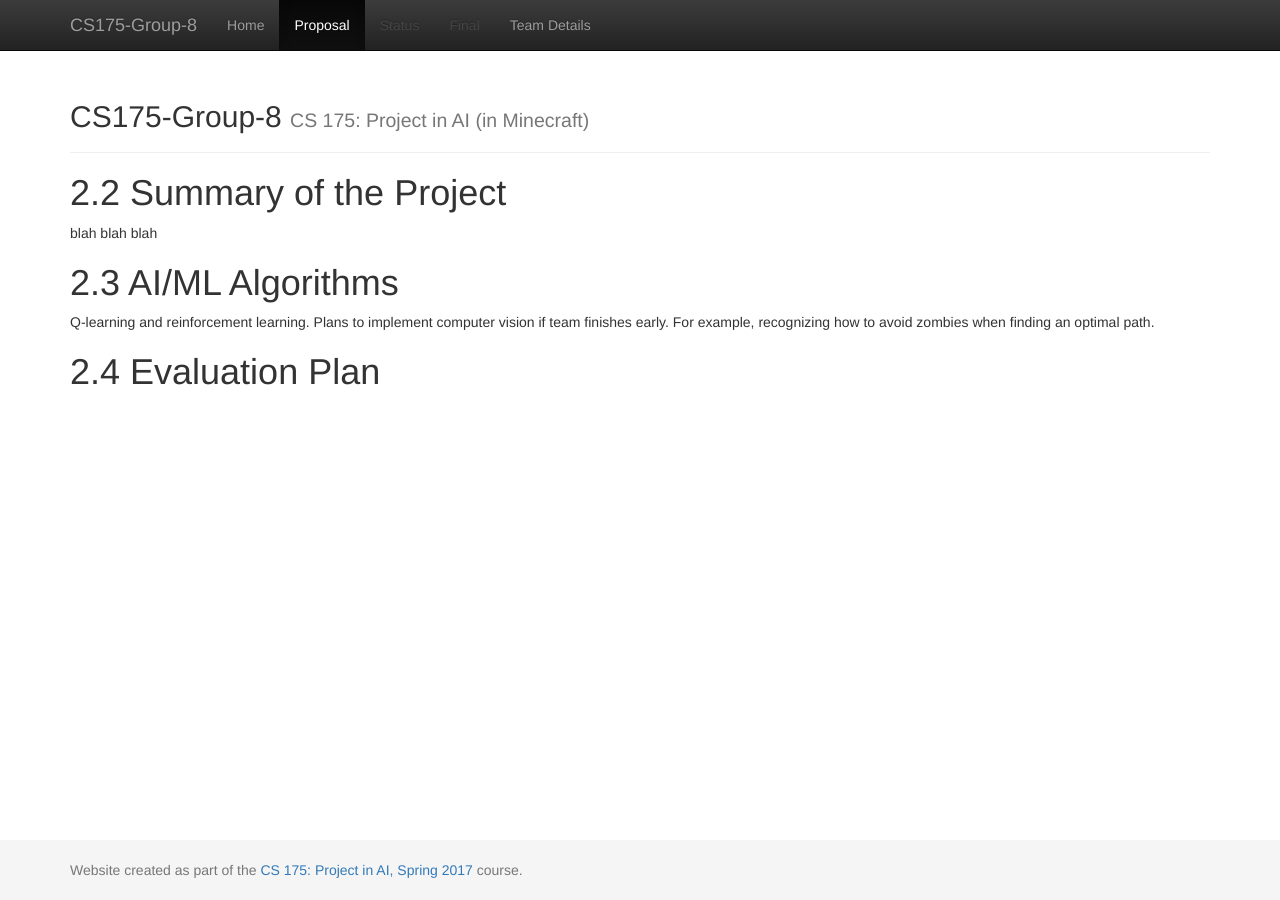
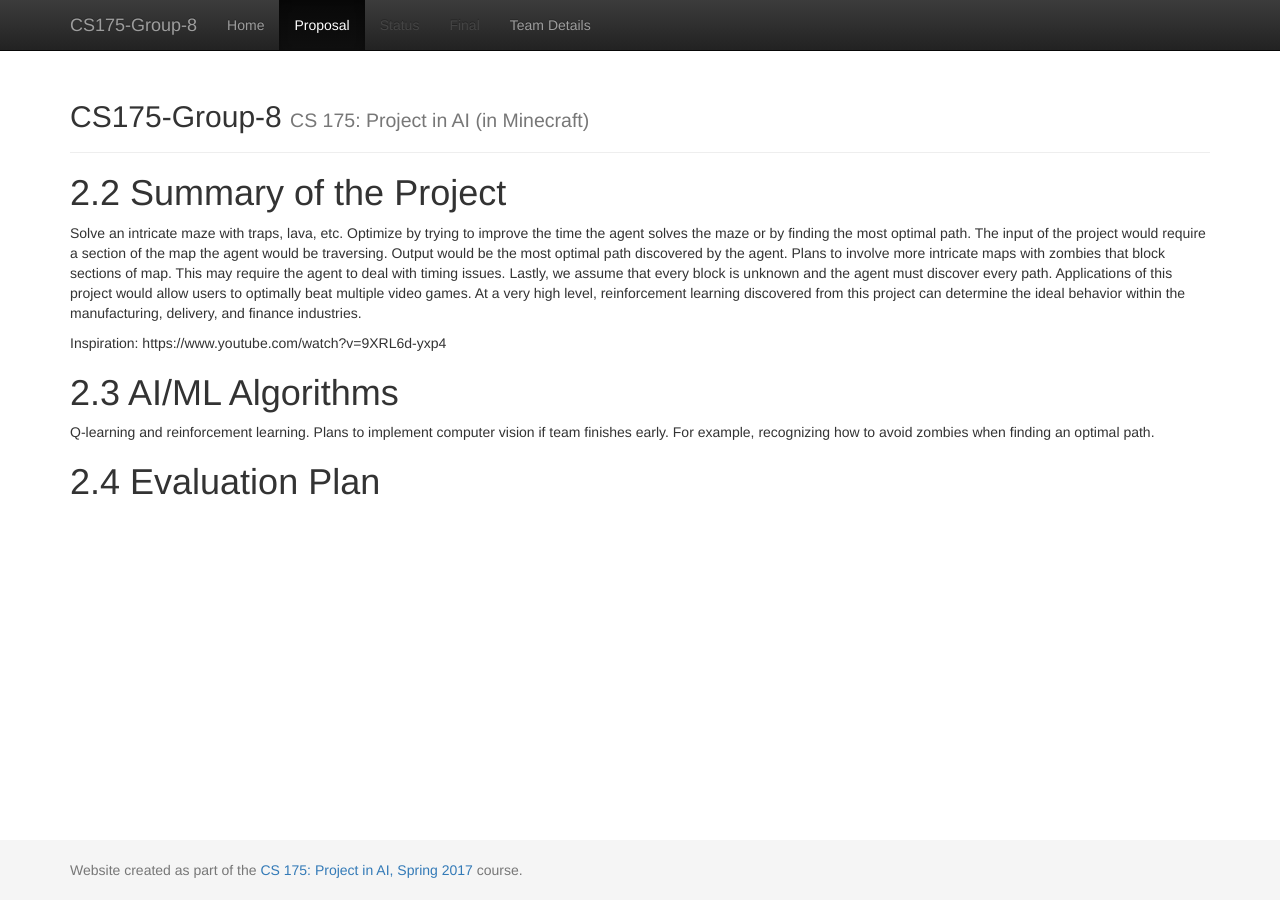
Before and after one commit to Moe202/CS175-Group-8, a Jekyll site: the page built from docs/proposal.md, in a window 1280 px wide. Built offline with Jekyll 4.4.1, drawn with Linux system fonts in a browser that asks for light colours.

Commit message:
Update proposal.md

```diff
--- a/docs/proposal.md
+++ b/docs/proposal.md
@@ -4,7 +4,9 @@ title:  Proposal
 ---
 
 # 2.2 Summary of the Project
-blah blah blah
+Solve an intricate maze with traps, lava, etc. Optimize by trying to improve the time the agent solves the maze or by finding the most optimal path. The input of the project would require a section of the map the agent would be traversing. Output would be the most optimal path discovered by the agent. Plans to involve more intricate maps with zombies that block sections of map. This may require the agent to deal with timing issues. Lastly, we assume that every block is unknown and the agent must discover every path. Applications of this project would allow users to optimally beat multiple video games. At a very high level, reinforcement learning discovered from this project can determine the ideal behavior within the manufacturing, delivery, and finance industries.
+
+Inspiration: https://www.youtube.com/watch?v=9XRL6d-yxp4
 
 # 2.3 AI/ML Algorithms
 Q-learning and reinforcement learning. Plans to implement computer vision if team finishes early. For example, recognizing how to avoid zombies when finding an optimal path.
```
